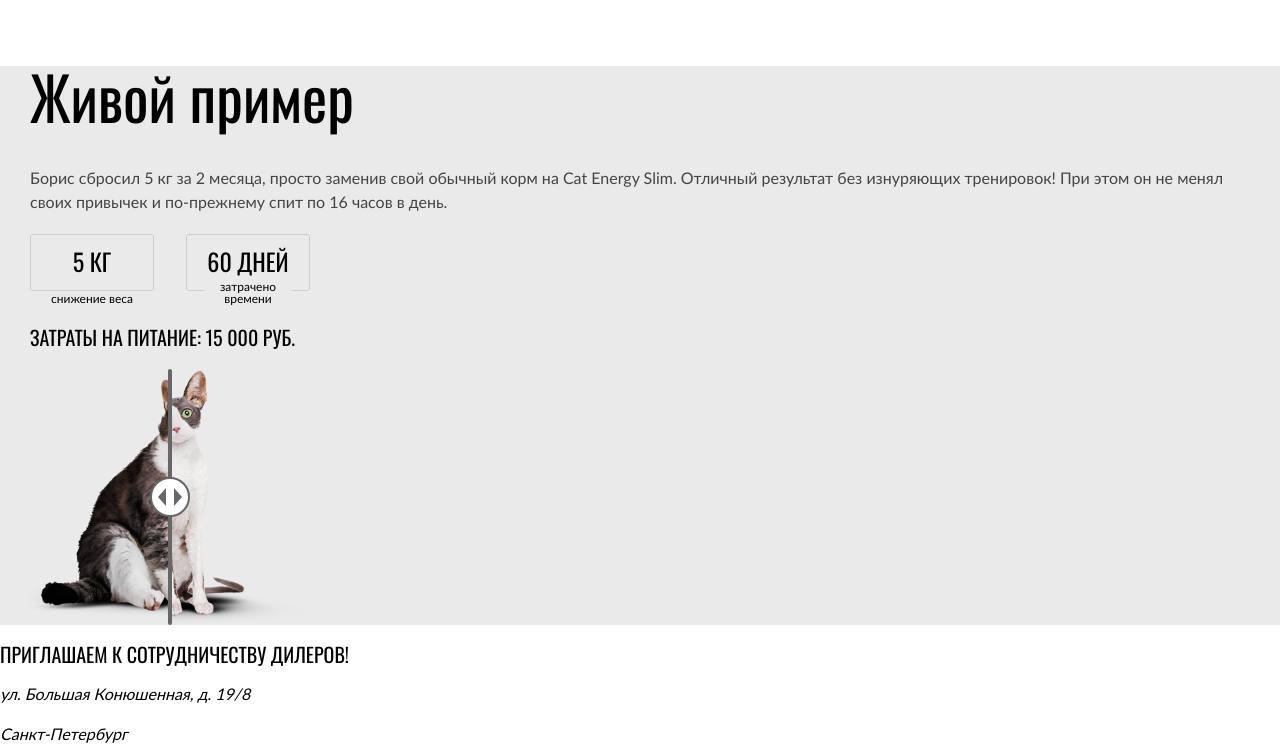
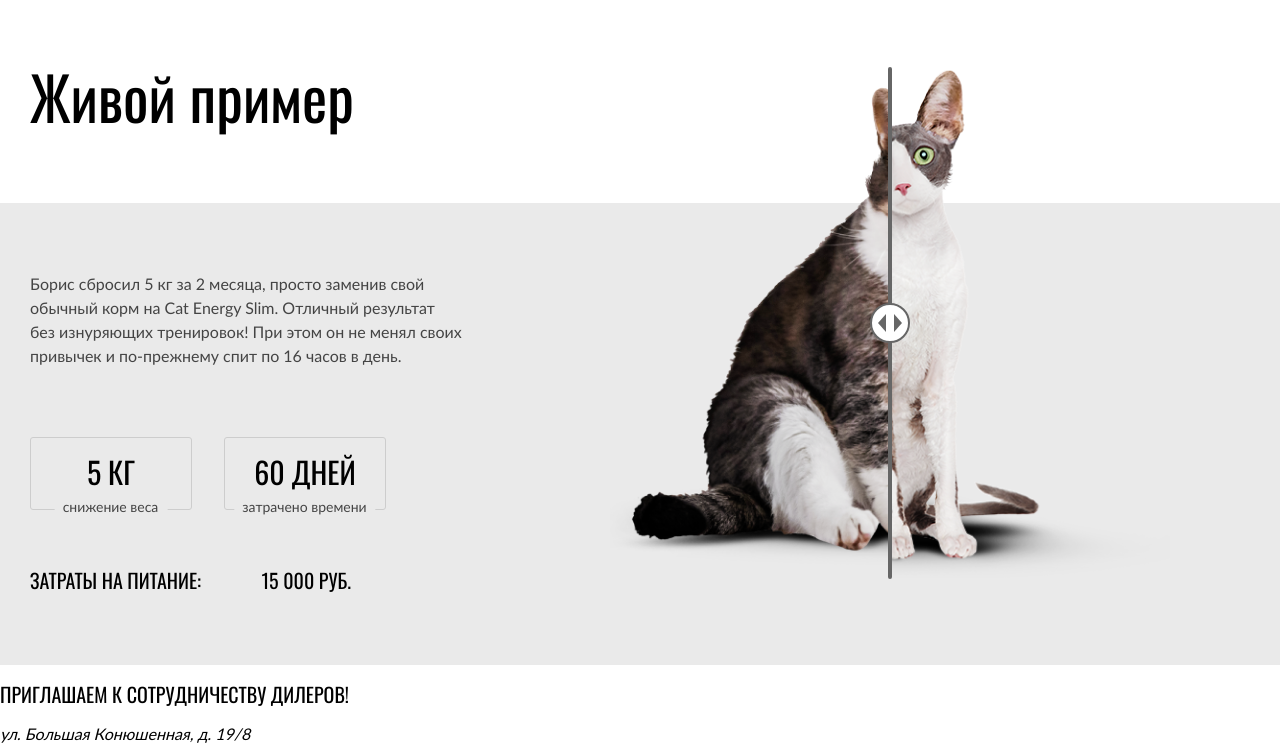
Before and after one commit to htmlacademy-adaptive/2217603-cat-energy-28, a website: page source/index.html in a window 1280 px wide. Shown: the part 1596-2345 px from the top of the page. Drawn offline with nearby package versions, Linux system fonts and the light colour scheme; files that its build step writes are made by us from their sources.

Commit message:
Заканчивает живой пример

```diff
--- a/source/index.html
+++ b/source/index.html
@@ -98,8 +98,9 @@
     <section class="example">
       <h2 class="example__title headline">Живой пример</h2>
       <p class="example__text">Борис сбросил 5 кг за 2 месяца, просто заменив свой обычный корм на Cat Energy Slim.
-        Отличный результат без изнуряющих тренировок! При этом он не менял своих привычек и по-прежнему спит по 16 часов
+        Отличный результат без&nbsp;изнуряющих тренировок! При этом он не менял своих привычек и по-прежнему спит по 16 часов
         в день. </p>
+      <div class="example__info-wrapper">
         <dl class="example__list">
           <div class="example__item feature">
             <dt class="feature__term">снижение <span class="space space--mobile"></span>веса</dt>
@@ -110,7 +111,8 @@
             <dd class="feature__definition caption">60 дней</dd>
           </div>
         </dl>
-      <p class="example__expenses caption">Затраты на питание: <span class="example__price">15 000</span> РУБ.</p>
+        <p class="example__expenses caption">Затраты на питание: <span class="example__price">15 000 РУБ.</span></p>
+      </div>
       <div class="example__slider slider">
         <div class="slider__item slider__item--state_before">
           <picture>
@@ -136,14 +138,8 @@
         </div>
         <input class="slider__range" type="range" min="0" max="100" value="50" aria-label="Процент показа фото 'До'.">
         <div class="slider__curtain" aria-hidden="true"></div>
-        <!-- <div class="slider__curtain">
-          <button class="slider__button" type="button">
-            <span class="visually-hidden">Сдвинуть шторку слайдера.</span>
-          </button>
-        </div> -->
       </div>
     </section>
-    <!-- <output>50%</output> -->
     <section class="contacts">
       <div class="contacts__container">
         <h2 class="contacts__title caption">Приглашаем к сотрудничеству дилеров!</h2>
--- a/source/sass/blocks/example.scss
+++ b/source/sass/blocks/example.scss
@@ -1,25 +1,37 @@
 .example {
   @include container;
-  // position: relative;
+  position: relative;
   padding-top: 25px;
   padding-bottom: 40px;
   background-color: $color-smoky-white;
 
-  // &::before {
-  //   @media (min-width: $tablet-width) {
-  //     content: "";
-  //     position: absolute;
-  //     top: 0;
-  //     left: 0;
-  //     width: 100%;
-  //     height: 1px;
-  //     background-color: $color-background-after;
-  //   }
+  @media (min-width: $tablet-width) {
+    padding-top: 43px;
+    padding-bottom: 101px;
+    background-color: inherit;
+    background-image: linear-gradient(to top, $color-smoky-white 462px, $color-white 462px);
+  }
 
-  //   @media (min-width: $desktop-width) {
-  //     display: none;
-  //   }
-  // }
+  @media (min-width: $desktop-width) {
+    padding-top: 0;
+    padding-bottom: 75px;
+  }
+
+  &::before {
+    @media (min-width: $tablet-width) {
+      content: "";
+      position: absolute;
+      top: 0;
+      left: 0;
+      width: 100%;
+      height: 1px;
+      background-color: $color-background-after;
+    }
+
+    @media (min-width: $desktop-width) {
+      display: none;
+    }
+  }
 }
 
 .example__title {
@@ -29,23 +41,102 @@
   @media (max-width: $mobile-width-only) {
     line-height: 40px;
   }
+
+  @media (min-width: $tablet-width) {
+    margin-bottom: 63px;
+  }
+
+  @media (min-width: $desktop-width) {
+    max-width: 660px;
+    margin-bottom: 146px;
+  }
 }
 
 .example__text {
   margin: 0;
   margin-bottom: 20px;
   color: $color-grey;
+
+  @media (min-width: $tablet-width) {
+    margin-bottom: 54px;
+  }
+
+  @media (min-width: $desktop-width) {
+    max-width: 436px;
+    margin-bottom: 69px;
+  }
+}
+
+.example__info-wrapper {
+  @media (min-width: $tablet-width) {
+    display: flex;
+    align-items: center;
+    justify-content: space-between;
+    margin-bottom: 99px;
+  }
+
+  @media (min-width: $desktop-width) {
+    flex-wrap: wrap;
+    max-width: 400px;
+    margin-bottom: 0;
+  }
 }
 
 .example__list {
-  margin: 0;
-  margin-bottom: 20px;
   display: flex;
   gap: 32px;
+  max-width: 280px;
+  margin: 0 auto 20px;
   padding-bottom: 14px;
+
+  @media (min-width: $tablet-width) {
+    flex-grow: 1;
+    max-width: 370px;
+    margin: 0;
+    padding-bottom: 5px;
+  }
+
+  @media (min-width: $desktop-width) {
+    margin-bottom: 55px;
+  }
 }
 
 .example__expenses {
-  margin: 0;
-  margin-bottom: 20px;
+  font-size: 14px;
+  max-width: 188px;
+  margin: 0 auto 20px;
+
+  @media (min-width: $tablet-width) {
+    @include font(20px, 20px);
+    margin: 0;
+    text-align: end;
+  }
+
+  @media (min-width: $desktop-width) {
+    text-align: start;
+    max-width: 400px;
+  }
 }
+
+.example__price {
+  @media (min-width: $tablet-width) {
+    display: inline-block;
+    margin-top: 9px;
+  }
+
+  @media (min-width: $desktop-width) {
+    margin-top: 0;
+    margin-left: 56px;
+  }
+}
+
+.example__slider {
+  margin: 0 auto;
+
+  @media (min-width: $desktop-width) {
+    position: absolute;
+    top: 1px;
+    right: 110px;
+    margin: 0;
+  }
+}
--- a/source/sass/blocks/feature.scss
+++ b/source/sass/blocks/feature.scss
@@ -6,19 +6,44 @@
   border: 1px solid $color-extra-light-grey;
   border-radius: 3px;
   padding: 14px 14px 17px;
+
+  @media (min-width: $tablet-width) {
+    max-width: 162px;
+    padding: 15px 15px 19px;
+  }
 }
 
 .feature__term {
   @include font (12px, 12px);
+  display: block;
   width: 87px;
   position: absolute;
   bottom: -15px;
   left: 50%;
   transform: translateX(-50%);
   background-color: $color-smoky-white;
+  color: $color-grey;
+
+  @media (min-width: $tablet-width) {
+    @include font (14px, 14px);
+    width: auto;
+    bottom: -5px;
+    white-space: nowrap;
+    padding-right: 9px;
+    padding-left: 8px;
+    background-color: $color-white;
+  }
+
+  @media (min-width: $desktop-width) {
+    background-color: $color-smoky-white;
+  }
 }
 
 .feature__definition {
   @include font (24px, 24px);
   margin: 0;
+
+  @media (min-width: $tablet-width) {
+    @include font (30px, 37px);
+  }
 }
--- a/source/sass/blocks/hero.scss
+++ b/source/sass/blocks/hero.scss
@@ -10,6 +10,22 @@
     display: flex;
     align-items: center;
     flex-direction: column;
+  }
+
+  @media (min-width: $tablet-width) {
+    min-height: 874px;
+    padding-top: 64px;
+    padding-left: 120px;
+    margin-bottom: 0;
+  }
+
+  @media (min-width: $desktop-width) {
+    min-height: 582px;
+    padding-top: 111px;
+    padding-left: 190px;
+    padding-bottom: 185px;
+    margin-bottom: 82px;
+    position: static;
   }
 
   &::before {
@@ -69,21 +85,6 @@
         background-image: url("../img/hero/cat-bg-desktop@2x.jpg");
       }
     }
-  }
-
-  @media (min-width: $tablet-width) {
-    min-height: 874px;
-    padding-top: 64px;
-    padding-left: 120px;
-    margin-bottom: 0;
-  }
-
-  @media (min-width: $desktop-width) {
-    min-height: 582px;
-    padding-top: 111px;
-    padding-left: 190px;
-    margin-bottom: 82px;
-    position: static;
   }
 }
 
--- a/source/sass/blocks/slider.scss
+++ b/source/sass/blocks/slider.scss
@@ -2,6 +2,10 @@
   display: grid;
   grid-template-columns: var(--persent, 50%) 1fr;
   width: 280px;
+
+  @media (min-width: $tablet-width) {
+    width: 560px;
+  }
 }
 
 .slider__item {
@@ -24,6 +28,11 @@
   width: 280px;
   height: 256px;
   object-fit: cover;
+
+  @media (min-width: $tablet-width) {
+    width: 560px;
+    height: 512px;
+  }
 
   &--state_before {
     object-position: left;
```
Lines whose indentation alone changed are shown as unchanged.
